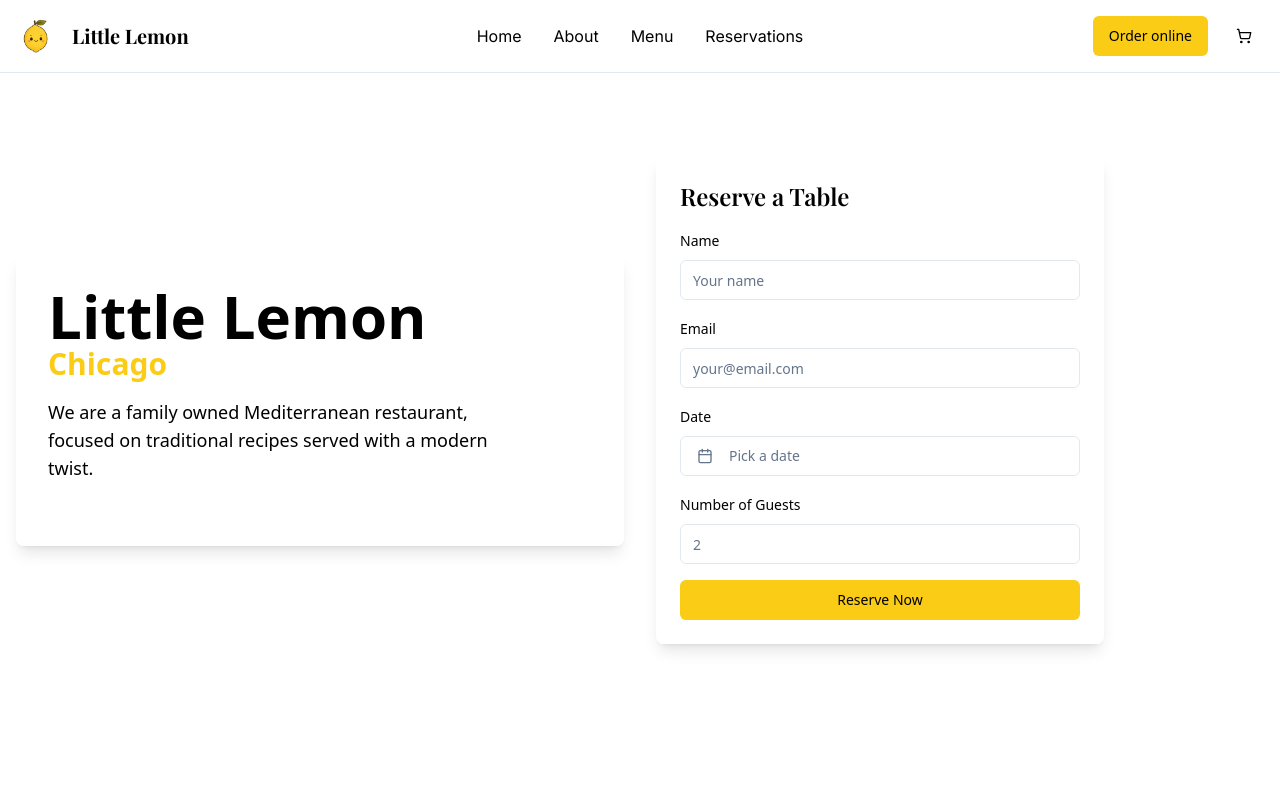
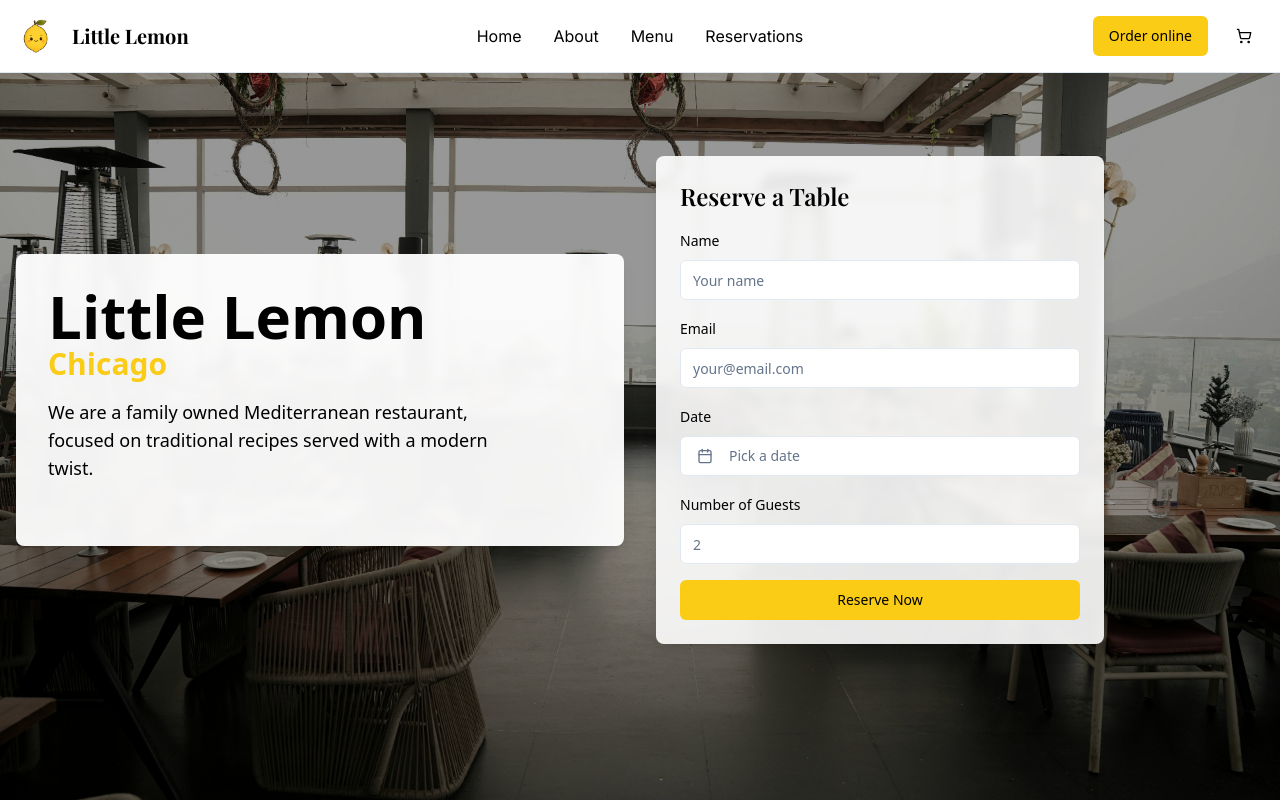
Before and after one commit to lukegram/little-lemon-bistro-web, a React (Vite) app: page / in a window 1280 px wide. Shown: the top 802 px of the page. Built offline with nearby package versions, Linux system fonts and the light colour scheme.

Commit message:
feat: Add hero image
Use the specified image as the background for the hero section.

```diff
--- a/src/components/Hero.tsx
+++ b/src/components/Hero.tsx
@@ -1,10 +1,19 @@
+
 import ReservationForm from "./ReservationForm";
 
 const Hero = () => {
   return (
-    <section className="relative h-screen bg-white text-black overflow-hidden">
-      <div className="container mx-auto px-4 grid grid-cols-12 gap-8 h-full items-center">
-        <div className="col-span-12 lg:col-span-6 z-10">
+    <section
+      className="relative h-screen text-black overflow-hidden"
+      style={{
+        backgroundImage: 'url("/lovable-uploads/63475864-ab3c-4941-9b3a-d3efce13ef9e.png")',
+        backgroundSize: 'cover',
+        backgroundPosition: 'center'
+      }}
+    >
+      <div className="absolute inset-0 bg-black/40" /> {/* Dark overlay for better text readability */}
+      <div className="container mx-auto px-4 grid grid-cols-12 gap-8 h-full items-center relative z-10">
+        <div className="col-span-12 lg:col-span-6">
           <div className="bg-white/95 backdrop-blur-sm p-8 rounded-lg shadow-lg">
             <h1 className="text-5xl md:text-6xl font-bold mb-4" aria-label="Little Lemon Chicago">
               Little Lemon
@@ -16,10 +25,9 @@ const Hero = () => {
           </div>
         </div>
 
-        <div className="col-span-12 lg:col-span-6 z-10">
+        <div className="col-span-12 lg:col-span-6">
           <ReservationForm />
         </div>
-
       </div>
     </section>
   );
```
Also changed, not shown: public/lovable-uploads/63475864-ab3c-4941-9b3a-d3efce13ef9e.png (added).
